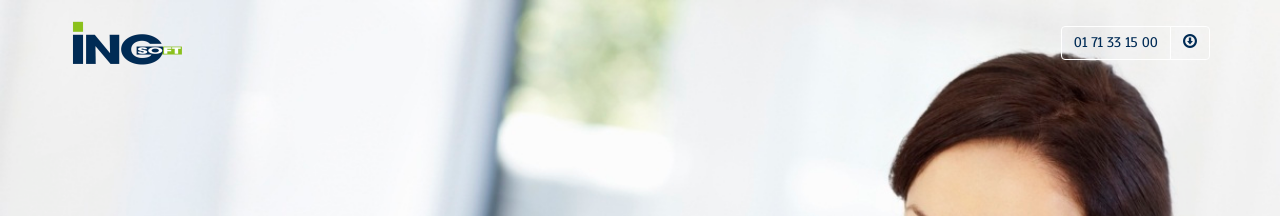
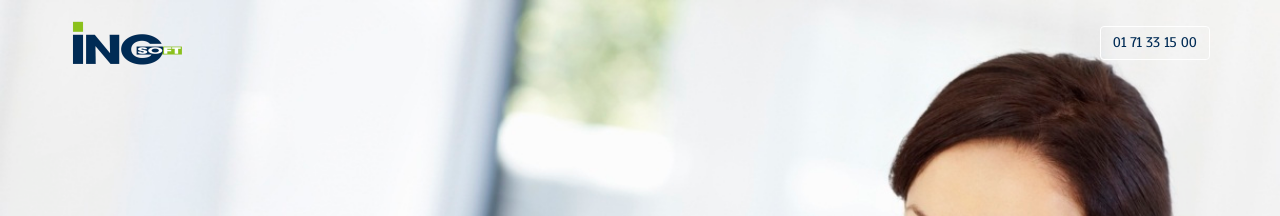
Before and after one commit to mszterenszus/ingsoft.github.io, a Jekyll site: the page built from index.html, in a window 1280 px wide. Shown: the top 216 px of the page. Built offline with Jekyll 4.4.1, drawn with Linux system fonts in a browser that asks for light colours; comment, search, counter and statistics services are not loaded.

Commit message:
Update home.html

```diff
--- a/_layouts/home.html
+++ b/_layouts/home.html
@@ -7,7 +7,6 @@
 			<div class="navTop pull-right">
 				<div class="btn-group">
 					<a href="tel:0171331500" class="btn btn-outline-inverse login tel-number">01 71 33 15 00</a>
-					<a href="/files/ingsoft-tele-assistance.exe" class="btn btn-outline-inverse login no-mobile" style="color:#002B55;"><span class="glyphicon glyphicon-download"></span></a>
 				</div>
 			</div>
 		</nav>
```
